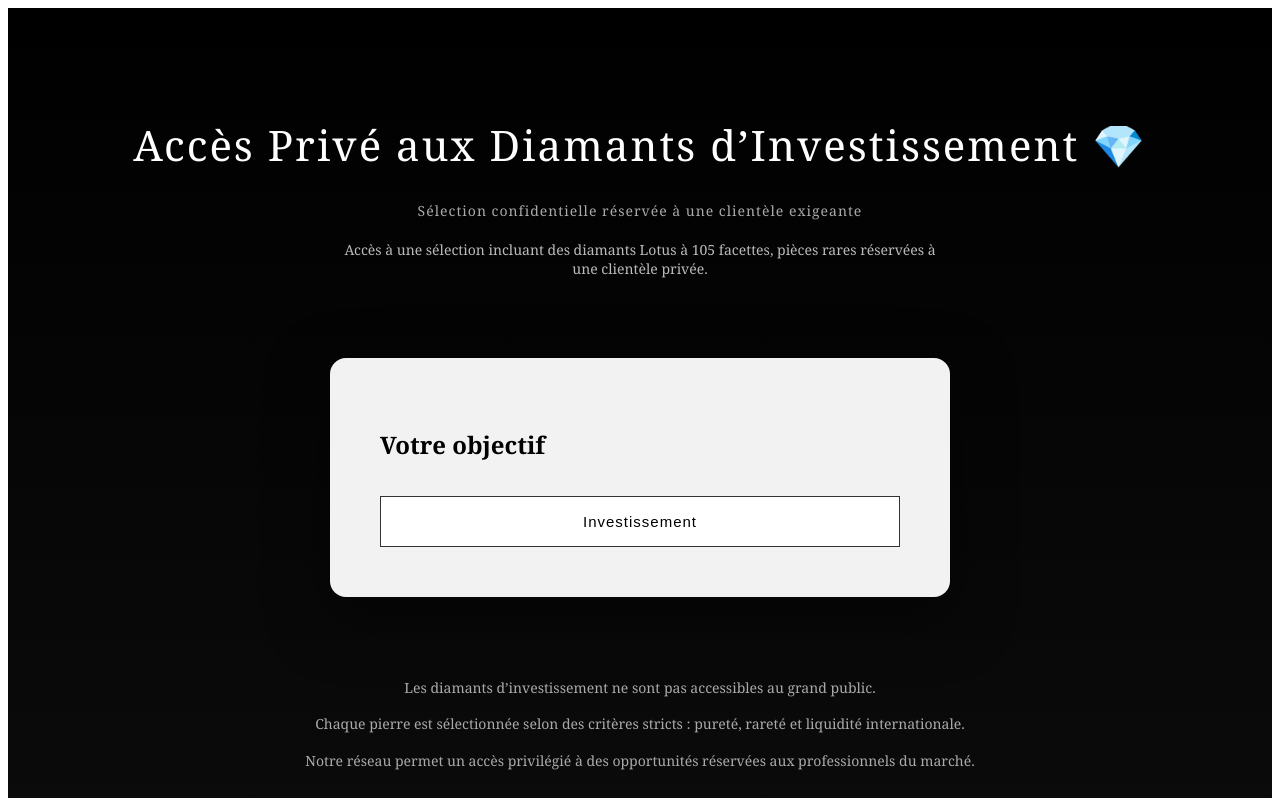
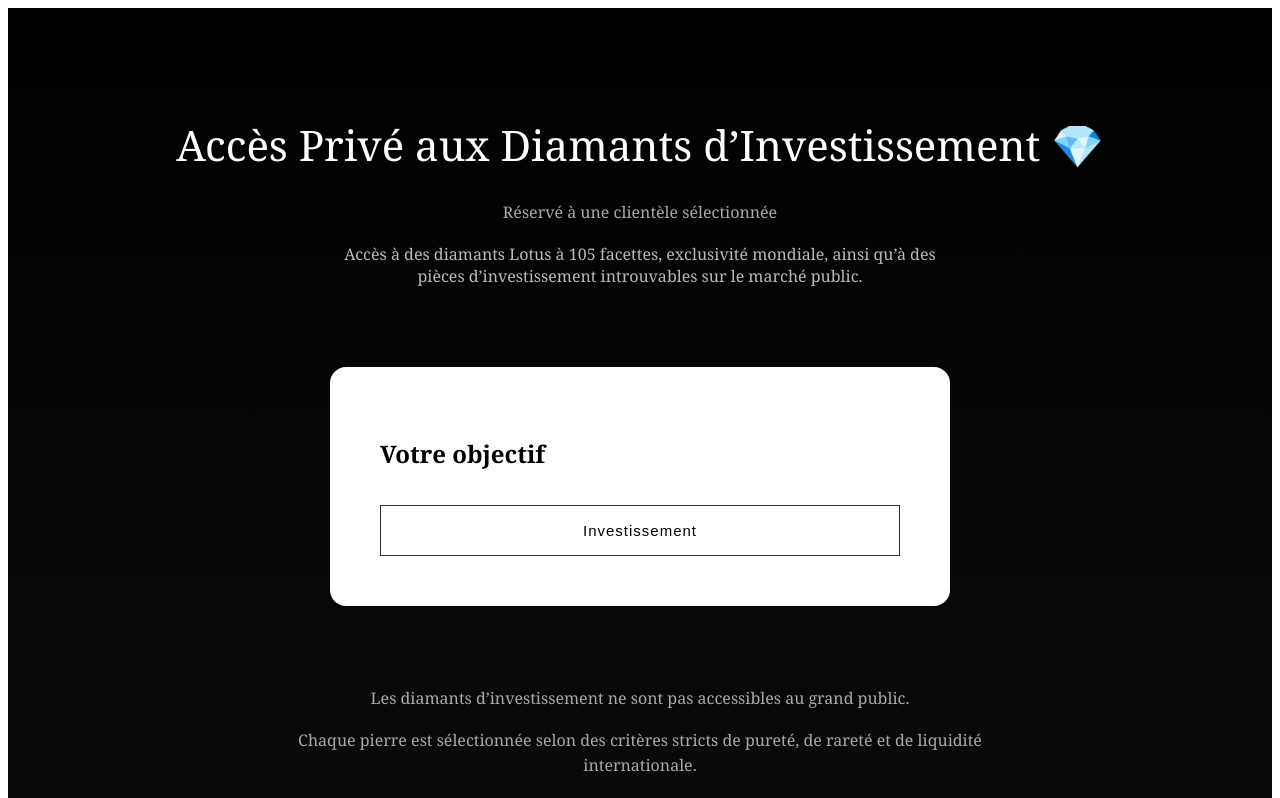
Before and after one commit to chanadet30/diamond-app, a Next.js app: page / in a window 1280 px wide. Shown: the top 798 px of the page. Built offline with nearby package versions, Linux system fonts and the light colour scheme.

Commit message:
elite version + lotus closing

```diff
--- a/app/page.tsx
+++ b/app/page.tsx
@@ -34,8 +34,7 @@ export default function Home() {
     background: "white",
     cursor: "pointer",
     fontSize: "15px",
-    letterSpacing: "1px",
-    transition: "all 0.3s ease"
+    letterSpacing: "1px"
   };
 
   return (
@@ -48,52 +47,29 @@ export default function Home() {
     }}>
 
       {/* HEADER */}
-      <div style={{
-        textAlign: "center",
-        opacity: 0,
-        animation: "fadeIn 1.2s ease forwards"
-      }}>
-        <h1 style={{
-          fontSize: "42px",
-          letterSpacing: "2px",
-          fontWeight: "300"
-        }}>
+      <div style={{ textAlign: "center" }}>
+        <h1 style={{ fontSize: "42px", fontWeight: "300" }}>
           Accès Privé aux Diamants d’Investissement 💎
         </h1>
 
-        <p style={{
-          marginTop: "10px",
-          color: "#aaa",
-          fontSize: "14px",
-          letterSpacing: "1px"
-        }}>
-          Sélection confidentielle réservée à une clientèle exigeante
+        <p style={{ color: "#aaa", marginTop: "10px" }}>
+          Réservé à une clientèle sélectionnée
         </p>
 
-        {/* LOTUS */}
-        <p style={{
-          marginTop: "20px",
-          fontSize: "14px",
-          color: "#bbb",
-          maxWidth: "600px",
-          marginLeft: "auto",
-          marginRight: "auto"
-        }}>
-          Accès à une sélection incluant des diamants Lotus à 105 facettes,
-          pièces rares réservées à une clientèle privée.
+        <p style={{ marginTop: "20px", color: "#bbb", maxWidth: "600px", marginInline: "auto" }}>
+          Accès à des diamants Lotus à 105 facettes, exclusivité mondiale,
+          ainsi qu’à des pièces d’investissement introuvables sur le marché public.
         </p>
       </div>
 
-      {/* FORM CARD */}
+      {/* FORM */}
       <div style={{
-        background: "rgba(255,255,255,0.95)",
+        background: "white",
         color: "black",
         padding: "50px",
         maxWidth: "520px",
         margin: "80px auto",
-        borderRadius: "16px",
-        boxShadow: "0 20px 60px rgba(0,0,0,0.5)",
-        animation: "fadeInUp 1s ease"
+        borderRadius: "16px"
       }}>
 
         {step === 1 && (
@@ -122,8 +98,13 @@ export default function Home() {
               100k+
             </button>
 
-            <button style={buttonStyle} onClick={() => { setForm({ ...form, budget: '1M+' }); next(); }}>
-              1M+
+            <button style={{
+              ...buttonStyle,
+              background: "black",
+              color: "white"
+            }}
+              onClick={() => { setForm({ ...form, budget: '1M+' }); next(); }}>
+              1M+ (Accès Privé)
             </button>
           </>
         )}
@@ -142,33 +123,17 @@ export default function Home() {
           <>
             <h2>Accès confidentiel</h2>
 
-            <input
-              placeholder="Nom"
-              style={{ width: "100%", padding: "12px", marginTop: "10px" }}
-              onChange={e => setForm({ ...form, name: e.target.value })}
-            />
+            <input placeholder="Nom" style={{ width: "100%", padding: "12px", marginTop: "10px" }}
+              onChange={e => setForm({ ...form, name: e.target.value })} />
 
-            <input
-              placeholder="Email"
-              style={{ width: "100%", padding: "12px", marginTop: "10px" }}
-              onChange={e => setForm({ ...form, email: e.target.value })}
-            />
+            <input placeholder="Email" style={{ width: "100%", padding: "12px", marginTop: "10px" }}
+              onChange={e => setForm({ ...form, email: e.target.value })} />
 
-            <input
-              placeholder="Téléphone"
-              style={{ width: "100%", padding: "12px", marginTop: "10px" }}
-              onChange={e => setForm({ ...form, phone: e.target.value })}
-            />
+            <input placeholder="Téléphone" style={{ width: "100%", padding: "12px", marginTop: "10px" }}
+              onChange={e => setForm({ ...form, phone: e.target.value })} />
 
-            <button
-              style={{
-                ...buttonStyle,
-                marginTop: "20px",
-                background: "black",
-                color: "white"
-              }}
-              onClick={submit}
-            >
+            <button style={{ ...buttonStyle, marginTop: "20px", background: "black", color: "white" }}
+              onClick={submit}>
               Demander un accès
             </button>
           </>
@@ -176,62 +141,75 @@ export default function Home() {
 
         {step === 5 && (
           <div style={{ textAlign: "center" }}>
-            <h2>Demande reçue</h2>
+            <h2>Analyse en cours</h2>
+
+            {form.budget === '1M+' ? (
+              <>
                 <p style={{ marginTop: "10px" }}>
-              Un expert vous recontacte sous 24h
+                  Vous êtes éligible à un accès prioritaire à nos pièces les plus rares.
                 </p>
 
-            <a
-              href="https://wa.me/33782061181?text=Bonjour%20je%20souhaite%20investir"
+                <p style={{ marginTop: "10px", fontSize: "13px", color: "#666" }}>
+                  Certaines opportunités ne sont présentées qu’à un cercle restreint d’investisseurs.
+                </p>
+
+                <a href="https://wa.me/33782061181?text=Client%201M%20VIP"
                   style={{
                     display: "block",
-                marginTop: "25px",
+                    marginTop: "20px",
                     padding: "15px",
                     background: "black",
                     color: "white",
                     textDecoration: "none"
-              }}
-            >
-              Contact immédiat
+                  }}>
+                  Accès direct expert senior
                 </a>
+              </>
+            ) : (
+              <>
+                <p style={{ marginTop: "10px" }}>
+                  Un expert vous contacte sous 24h
+                </p>
+
+                <a href="https://wa.me/33782061181?text=Demande%20standard"
+                  style={{
+                    display: "block",
+                    marginTop: "20px",
+                    padding: "15px",
+                    background: "black",
+                    color: "white",
+                    textDecoration: "none"
+                  }}>
+                  Contact WhatsApp
+                </a>
+              </>
+            )}
           </div>
         )}
 
       </div>
 
-      {/* STORYTELLING */}
+      {/* STORY + PRÉ-CLOSING */}
       <div style={{
-        marginTop: "60px",
         textAlign: "center",
-        fontSize: "14px",
         color: "#aaa",
         maxWidth: "700px",
-        marginLeft: "auto",
-        marginRight: "auto",
+        margin: "auto",
         lineHeight: "1.6"
       }}>
         <p>Les diamants d’investissement ne sont pas accessibles au grand public.</p>
-        <p>Chaque pierre est sélectionnée selon des critères stricts : pureté, rareté et liquidité internationale.</p>
-        <p>Notre réseau permet un accès privilégié à des opportunités réservées aux professionnels du marché.</p>
+        <p>Chaque pierre est sélectionnée selon des critères stricts de pureté, de rareté et de liquidité internationale.</p>
+        <p>Nous disposons d’un accès privilégié à un réseau international permettant de sourcer des pièces introuvables sur le marché traditionnel.</p>
+
+        <p style={{ marginTop: "20px" }}>
+          Parmi ces opportunités, certaines pièces Lotus à 105 facettes constituent une exclusivité mondiale,
+          réservée à un cercle restreint d’investisseurs.
+        </p>
+
+        <p style={{ marginTop: "20px", fontStyle: "italic" }}>
+          Ces pièces ne sont présentées que lorsque le profil investisseur correspond aux critères requis.
+        </p>
       </div>
-
-      {/* ANIMATIONS */}
-      <style>{`
-        @keyframes fadeIn {
-          to { opacity: 1; }
-        }
-
-        @keyframes fadeInUp {
-          from {
-            opacity: 0;
-            transform: translateY(20px);
-          }
-          to {
-            opacity: 1;
-            transform: translateY(0);
-          }
-        }
-      `}</style>
 
     </main>
   );
```
Lines whose indentation alone changed are shown as unchanged.
